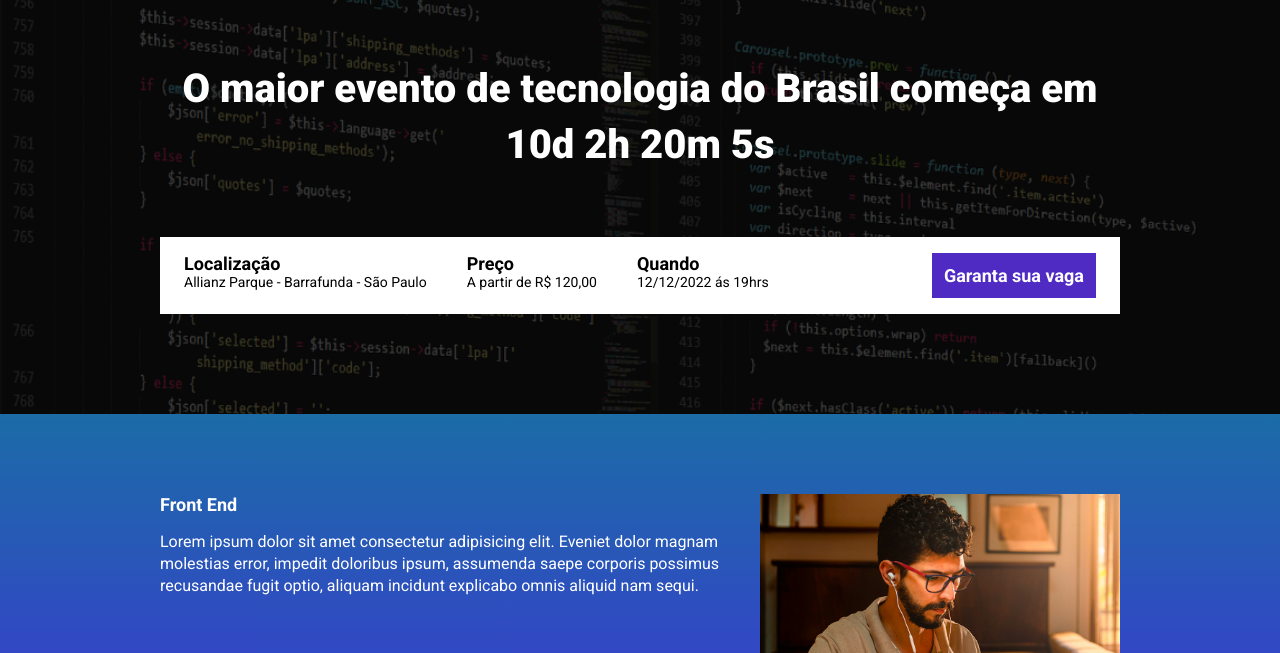
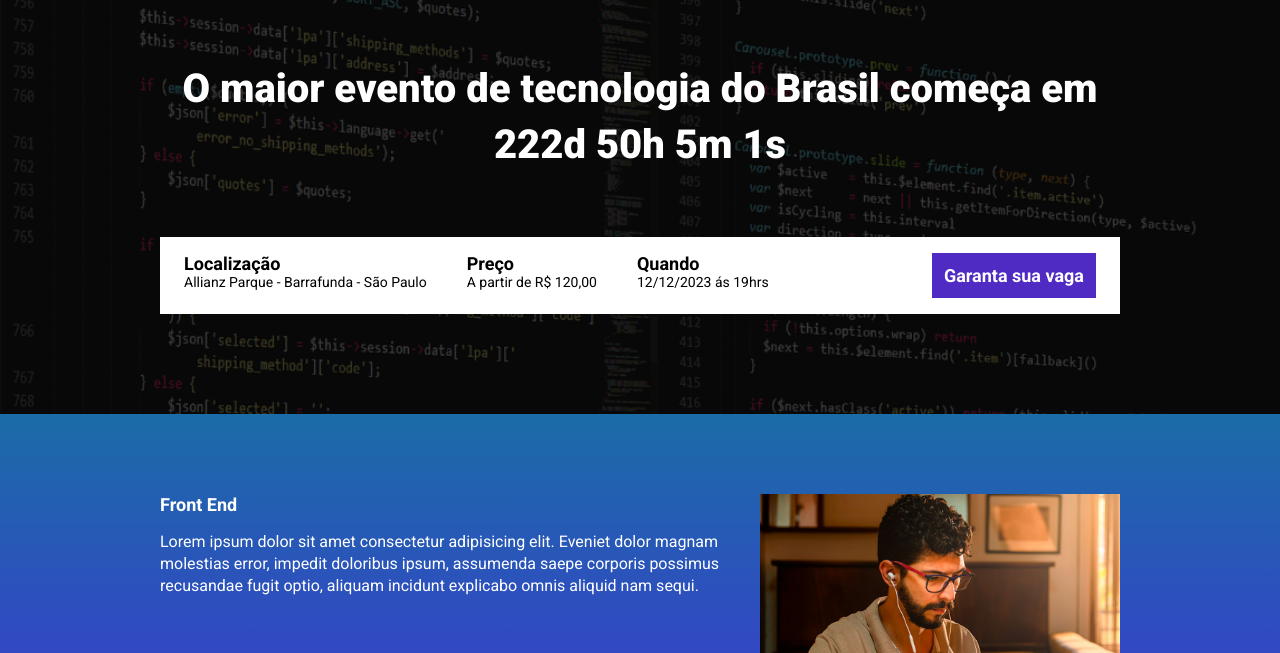
Before and after one commit to MARomagna/EBAC_Tach_talks, a website built with Parcel: page src/index.html in a window 1280 px wide. Shown: the part 147-800 px from the top of the page. Built offline with nearby package versions, Linux system fonts and the light colour scheme.

Commit message:
finalizando o projeto

```diff
--- a/package.json
+++ b/package.json
@@ -2,9 +2,9 @@
   "name": "landing_page_eventos",
   "version": "1.0.0",
   "description": "",
-  "main": "index.js",
   "scripts": {
     "dev": "parcel src/index.html src/styles/main.scss src/scripts/main.js",
+    "build": "parcel build src/index.html",
     "test": "echo \"Error: no test specified\" && exit 1"
   },
   "keywords": [],
--- a/src/index.html
+++ b/src/index.html
@@ -17,12 +17,12 @@
  <header class="hero">
   <div class="container">
    <img class="hero__logo" src="./images/ebac_logo.svg" alt="EBAC">
-   <p class="hero__text">O maior evento de tecnologia do Brasil começa em 10d 2h 20m 5s</p>
+   <p class="hero__text">O maior evento de tecnologia do Brasil começa em <span id="contador"></span></p>
    <div class="infos-bar">
     <ul class="infos-bar__infos">
      <li class="infos-bar__infos__item"><b>Localização</b>Allianz Parque - Barrafunda - São Paulo</li>
      <li class="infos-bar__infos__item"><b>Preço</b>A partir de R$ 120,00</li>
-     <li class="infos-bar__infos__item"><b>Quando</b>12/12/2022 ás 19hrs</li>
+     <li class="infos-bar__infos__item"><b>Quando</b>12/12/2023 ás 19hrs</li>
     </ul>
     <a class="button button--primary" href="#">Garanta sua vaga</a>
    </div>
--- a/src/scripts/main.js
+++ b/src/scripts/main.js
@@ -1 +1,24 @@
 AOS.init();
+const dataEvento = new Date("Dec 12, 2023 19:00:00");
+const timeStampEvento = dataEvento.getTime();
+const contaHoras = setInterval(function () {
+  const agora = new Date();
+  const timeStampAtual = agora.getTime();
+  const distanciaEvento = timeStampEvento - timeStampAtual;
+  const diaEmMS = 1000 * 60 * 60 * 24;
+  const horaEmMS = 100 * 60 * 60;
+  const minutosEmMS = 1000 * 60;
+  const diasAteEvento = Math.floor(distanciaEvento / diaEmMS);
+  const horasAteEvento = Math.floor((distanciaEvento % diaEmMS) / horaEmMS);
+  const minutosAteEvento = Math.floor(
+    (distanciaEvento % horaEmMS) / minutosEmMS
+  );
+  const segundosAteEvento = Math.floor((distanciaEvento % minutosEmMS) / 1000);
+  document.getElementById(
+    "contador"
+  ).innerHTML = `${diasAteEvento}d ${horasAteEvento}h ${minutosAteEvento}m ${segundosAteEvento}s`;
+  if (distanciaEvento < 0) {
+    clearInterval(contaHoras);
+    document.getElementById("contador").innerHTML = "O Evento Finalizou";
+  }
+}, 1000);
```
